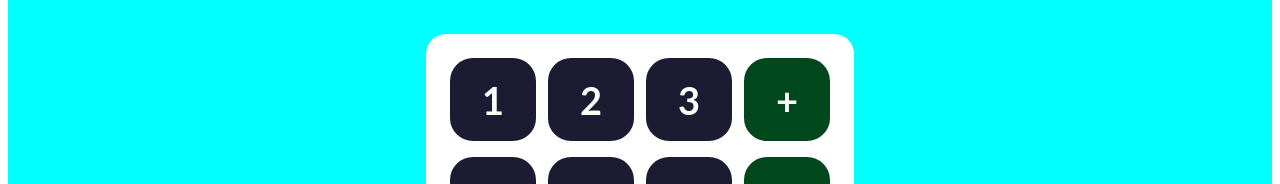
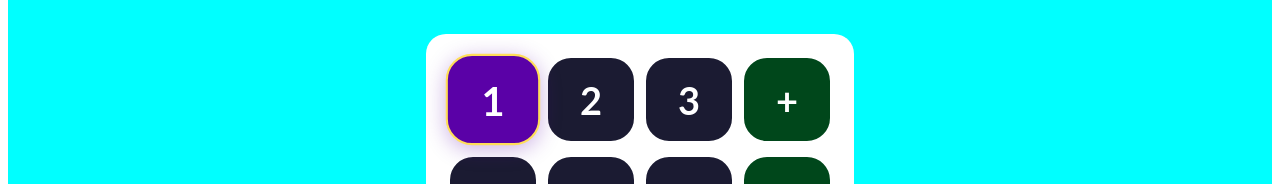
Before and after one commit to kaizenaurelius/calculadora-react, a React (Create React App) app: page / in a window 1280 px wide. In both pictures the pointer is over the element 493 px from the left and 316 px from the top of the page. Shown: the part 217-401 px from the top of the page. Built offline with nearby package versions, Linux system fonts and the light colour scheme.

Commit message:
Estilos botones. hovers

```diff
--- a/src/styles/button.css
+++ b/src/styles/button.css
@@ -12,9 +12,23 @@
     border: 2px solid white;
     margin: 4px;
     cursor: pointer;
+    transition: background-color 0.2s, box-shadow 0.2s, transform 0.2s, border-color 0.2s;
+}
+
+.button-container:hover {
+    background-color: #5a01a7;
+    box-shadow: 0 4px 20px rgba(90,1,167,0.3);
+    transform: scale(1.05);
+    border-color: #ffde59;
 }
 
 .operator {
     background-color: #00471b;
+}
 
+.operator:hover {
+    background-color: #ffde59;
+    border-color: #00471b;
+    box-shadow: 0 4px 20px rgba(0,71,27,0.3);
+    transform: scale(1.05);
 }
```
